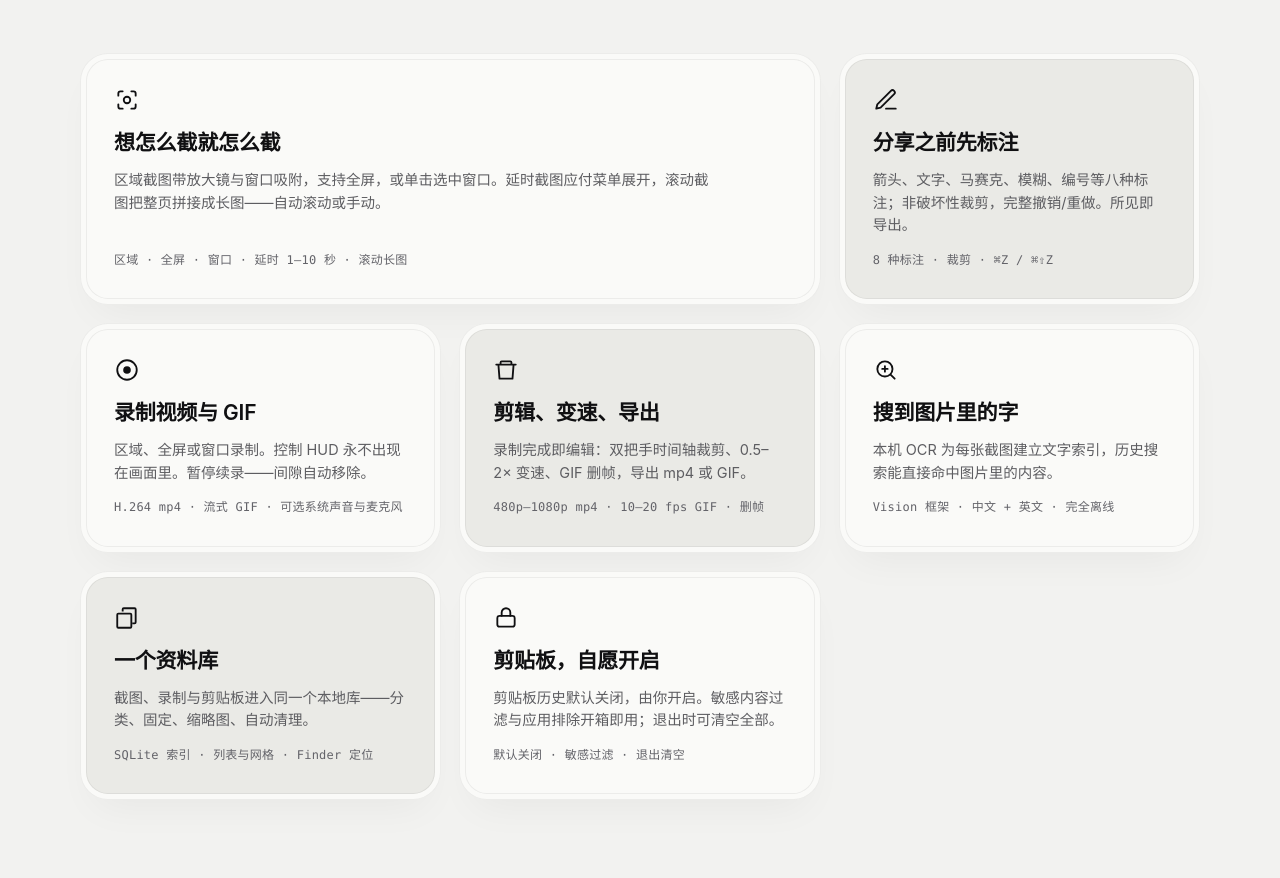
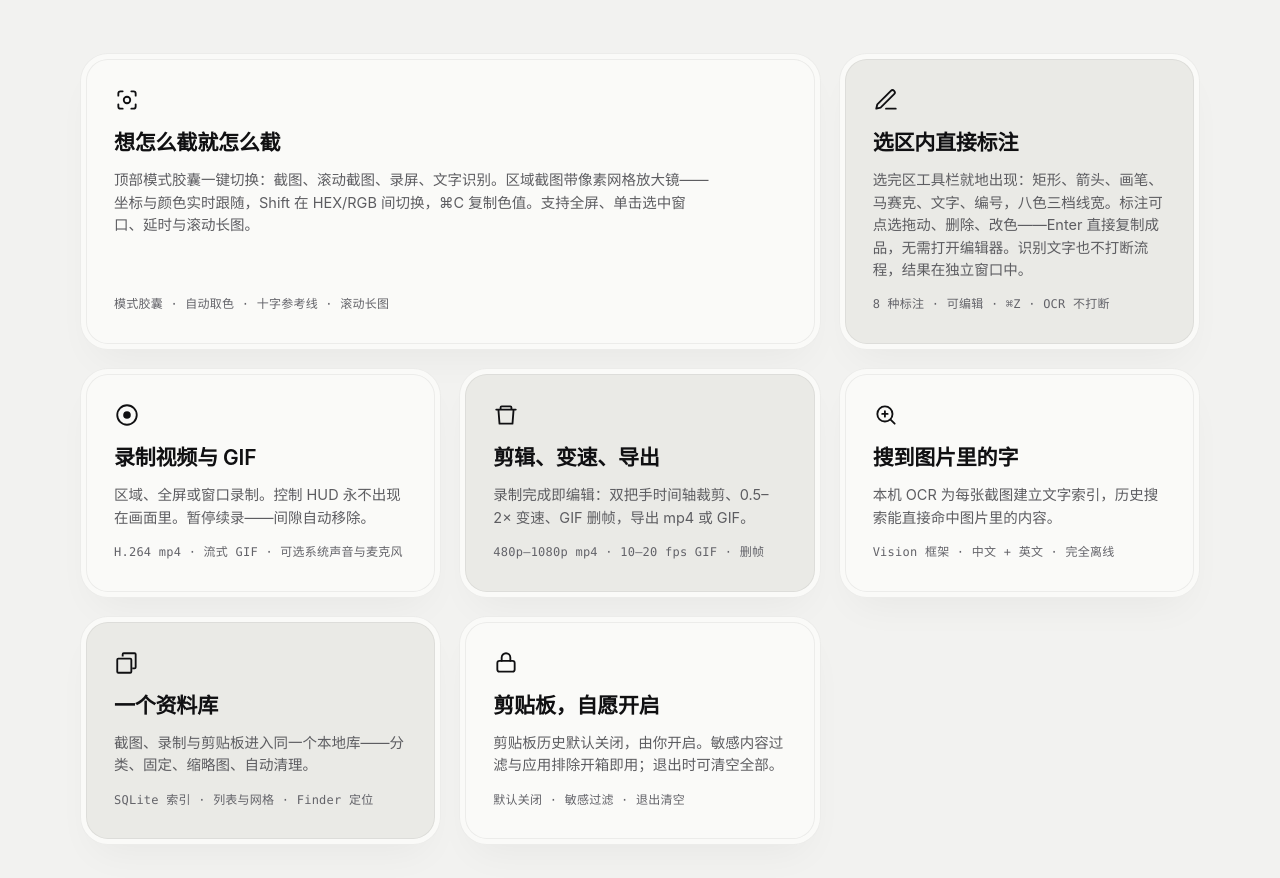
Before and after one commit to ahao430/CaptureKit, a plain HTML site: page docs/index.html in a window 1280 px wide. Shown: the part 3487-4365 px from the top of the page. Drawn offline with Linux system fonts and the light colour scheme.

Commit message:
文档与主页更新：钉钉式截图交互 + OCR 内联 + 贴图
- README 当前状态：模式胶囊、一体化工具栏、取色 Shift 切换、标注可编辑、
  OCR 不打断、录屏边框、贴图
- 主页两张功能卡更新（截取方式 / 选区内标注）
- progress 记录 v0.1.5 发布

```diff
--- a/docs/index.html
+++ b/docs/index.html
@@ -614,17 +614,17 @@ html[lang="zh-CN"] .lang-en { display: none; }
           <div class="core">
             <svg class="icon" width="26" height="26" viewBox="0 0 24 24" fill="none" stroke="currentColor" stroke-width="1.7" aria-hidden="true"><path d="M4 8V6a2 2 0 0 1 2-2h2M16 4h2a2 2 0 0 1 2 2v2M20 16v2a2 2 0 0 1-2 2h-2M8 20H6a2 2 0 0 1-2-2v-2" stroke-linecap="round"/><circle cx="12" cy="12" r="3"/></svg>
             <h3><span class="lang-zh">想怎么截就怎么截</span><span class="lang-en">Capture any way you need</span></h3>
-            <p><span class="lang-zh">区域截图带放大镜与窗口吸附，支持全屏，或单击选中窗口。延时截图应付菜单展开，滚动截图把整页拼接成长图——自动滚动或手动。</span><span class="lang-en">Region with magnifier and window snapping, fullscreen, or pick a window by click. Delayed captures for menus, and scrolling capture stitches a whole page into one long image — auto-scroll or manual.</span></p>
-            <div class="fact"><span class="lang-zh">区域 · 全屏 · 窗口 · 延时 1–10 秒 · 滚动长图</span><span class="lang-en">region · fullscreen · window · delay 1–10 s · scrolling</span></div>
+            <p><span class="lang-zh">顶部模式胶囊一键切换：截图、滚动截图、录屏、文字识别。区域截图带像素网格放大镜——坐标与颜色实时跟随，Shift 在 HEX/RGB 间切换，⌘C 复制色值。支持全屏、单击选中窗口、延时与滚动长图。</span><span class="lang-en">A draggable mode capsule switches between capture, scrolling capture, recording and OCR. The region overlay's pixel-grid magnifier tracks coordinates and color live — Shift toggles HEX/RGB, ⌘C copies the value. Fullscreen, single-click window, delay and scrolling capture.</span></p>
+            <div class="fact"><span class="lang-zh">模式胶囊 · 自动取色 · 十字参考线 · 滚动长图</span><span class="lang-en">mode capsule · live color picking · crosshair guides · scrolling</span></div>
           </div>
         </article>
 
         <article class="card half reveal">
           <div class="core sunk">
             <svg class="icon" width="26" height="26" viewBox="0 0 24 24" fill="none" stroke="currentColor" stroke-width="1.7" aria-hidden="true"><path d="M12 20h9M16.5 3.5a2.1 2.1 0 0 1 3 3L7 19l-4 1 1-4Z" stroke-linecap="round" stroke-linejoin="round"/></svg>
-            <h3><span class="lang-zh">分享之前先标注</span><span class="lang-en">Annotate before you share</span></h3>
-            <p><span class="lang-zh">箭头、文字、马赛克、模糊、编号等八种标注；非破坏性裁剪，完整撤销/重做。所见即导出。</span><span class="lang-en">Arrow, text, mosaic, blur, numbering and more. Non-destructive crop, full undo/redo. What you see is exactly what exports.</span></p>
-            <div class="fact"><span class="lang-zh">8 种标注 · 裁剪 · ⌘Z / ⌘⇧Z</span><span class="lang-en">8 annotation types · crop · ⌘Z / ⌘⇧Z</span></div>
+            <h3><span class="lang-zh">选区内直接标注</span><span class="lang-en">Annotate right in the shot</span></h3>
+            <p><span class="lang-zh">选完区工具栏就地出现：矩形、箭头、画笔、马赛克、文字、编号，八色三档线宽。标注可点选拖动、删除、改色——Enter 直接复制成品，无需打开编辑器。识别文字也不打断流程，结果在独立窗口中。</span><span class="lang-en">The toolbar appears in place: rectangle, arrow, brush, mosaic, text, numbering with 8 colors and 3 stroke widths. Annotations are selectable, draggable and recolorable — Enter copies the result without opening an editor. OCR runs inline, results in a separate window.</span></p>
+            <div class="fact"><span class="lang-zh">8 种标注 · 可编辑 · ⌘Z · OCR 不打断</span><span class="lang-en">8 annotations · editable · ⌘Z · inline OCR</span></div>
           </div>
         </article>
 
```
Also changed, not shown: 2 other files.
